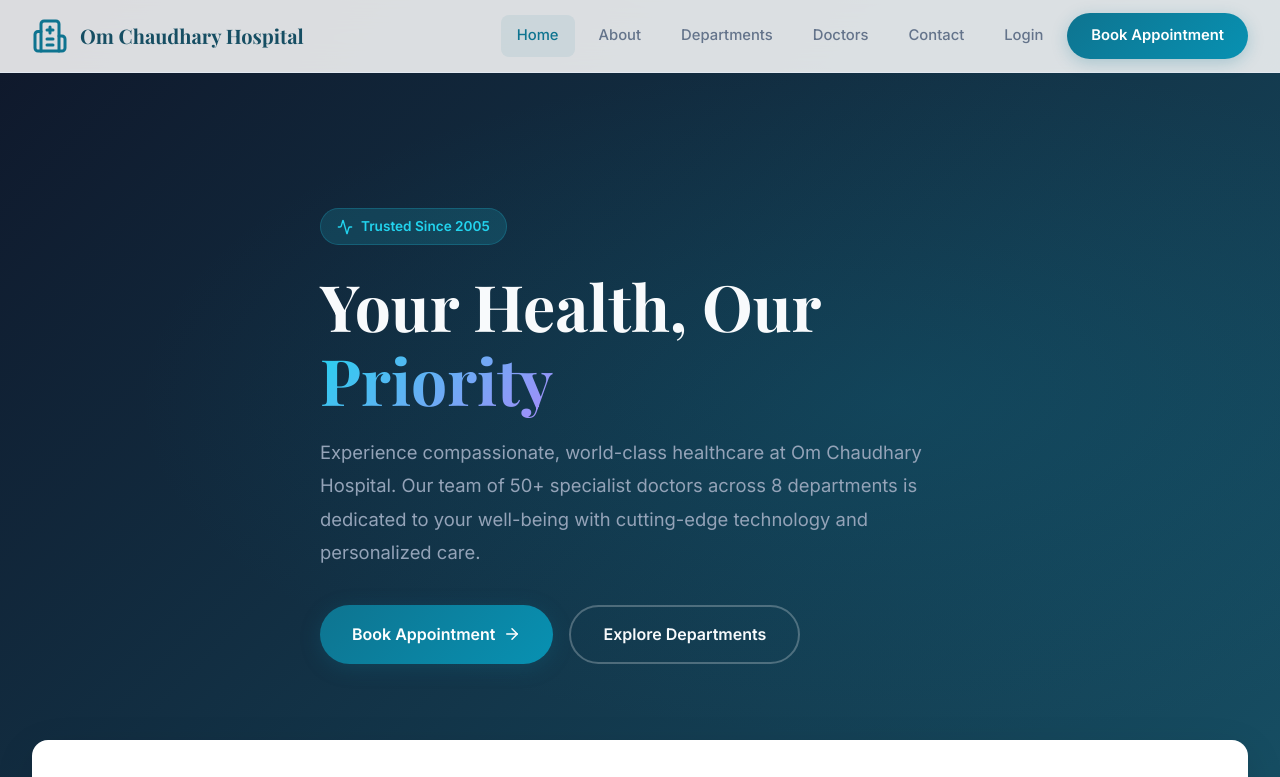
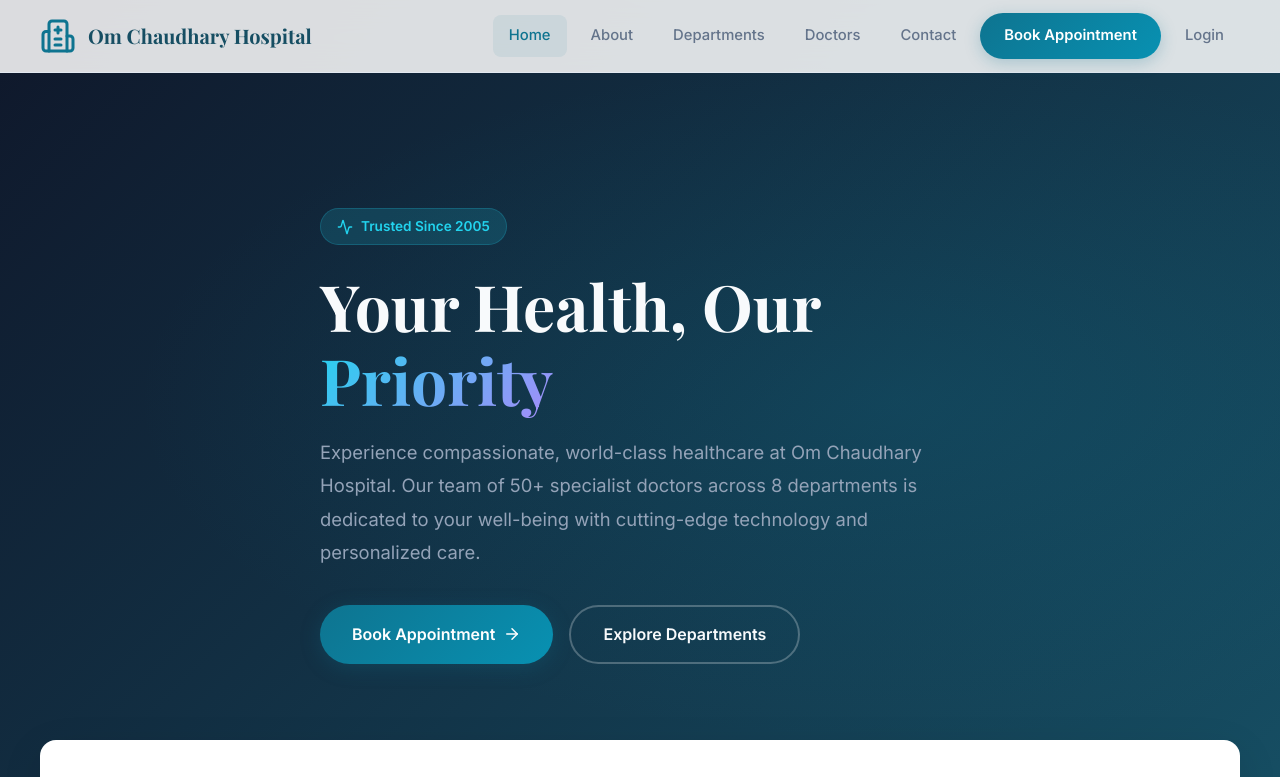
Before and after one commit to Deadraon/om_chaudhary_hospital, a website: page public/index.html in a window 1280 px wide. Shown: the top 777 px of the page. Drawn offline with nearby package versions, Linux system fonts and the light colour scheme; no server answers.

Commit message:
fix: move login after Book Appointment, fix navbar spacing

```diff
--- a/public/css/styles.css
+++ b/public/css/styles.css
@@ -48,7 +48,7 @@ button { cursor: pointer; font-family: inherit; border: none; }
 ul { list-style: none; }
 input, select, textarea { font-family: inherit; font-size: 1rem; }
 
-.container { max-width: 1280px; margin: 0 auto; padding: 0 32px; }
+.container { max-width: 1400px; margin: 0 auto; padding: 0 40px; }
 
 /* ─── NAVBAR ─────────────────────────────────────── */
 .navbar {
--- a/public/js/main.js
+++ b/public/js/main.js
@@ -78,8 +78,8 @@ function renderNavbar(activePage = '') {
         <a href="/departments" class="${currentPage === 'departments' ? 'active' : ''}">Departments</a>
         <a href="/doctors" class="${currentPage === 'doctors' ? 'active' : ''}">Doctors</a>
         <a href="/contact" class="${currentPage === 'contact' ? 'active' : ''}">Contact</a>
+        <a href="/appointment" class="nav-cta">Book Appointment</a>
         <a href="/login" class="nav-login-btn" id="navLoginBtn">Login</a>
-        <a href="/appointment" class="nav-cta">Book Appointment</a>
       </div>
       <button class="nav-toggle" id="navToggle" onclick="toggleNav()">${getIcon('menu')}</button>
     </div>
```
